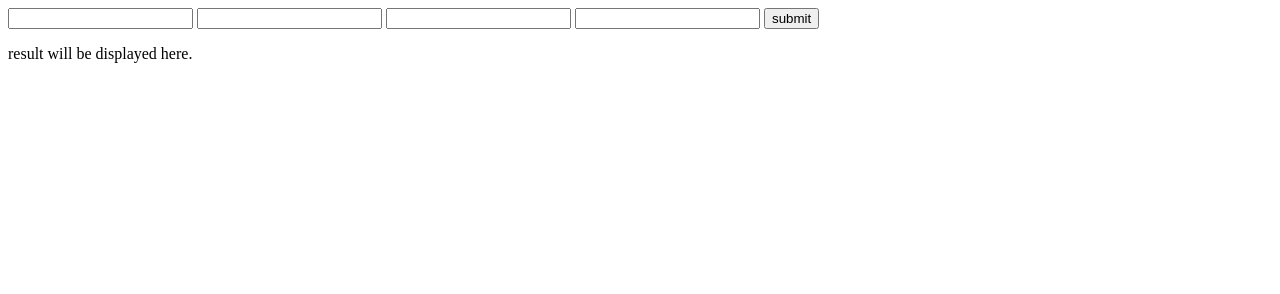
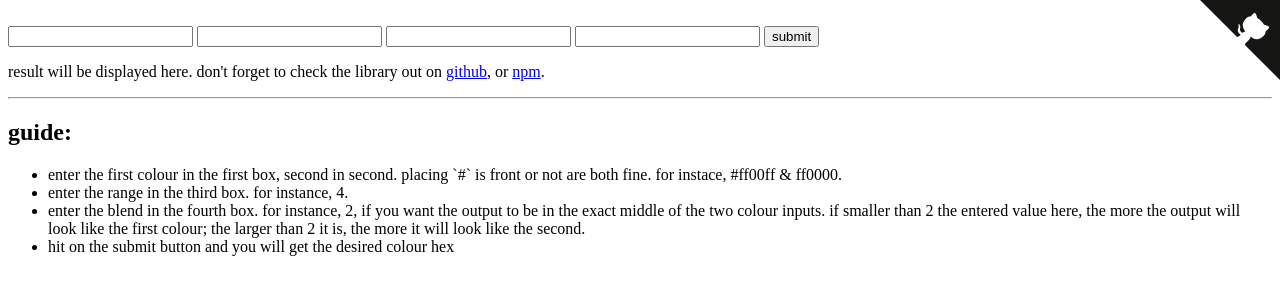
Before and after one commit to KnowsCount/hex-blender, a website: page demo/index.html in a window 1280 px wide. Drawn offline with Linux system fonts and the light colour scheme.

Commit message:
chore: enhance demo

```diff
--- a/demo/index.html
+++ b/demo/index.html
@@ -3,16 +3,100 @@
 	<head>
 		<title>hex-blender demo</title>
 	</head>
-        <input id="colour-one" type="text"></input>
-        <input id="colour-two" type="text"></input>
-        <input id="range" type="number"></input>
-        <input id="blend" type="number"></input>
+	<body>
+		<br />
+		<input id="colour-one" type="text" />
+		<input id="colour-two" type="text" />
+		<input id="range" type="number" />
+		<input id="blend" type="number" />
 		<button id="button" type="submit">submit</button>
-        <br>
-        <p id="result">result will be displayed here.</p>
+		<br />
+		<p id="result">
+			result will be displayed here. don't forget to check the library out
+			on <a href="https://github.com/KnowsCount/hex-blender">github</a>,
+			or <a href="https://www.npmjs.com/package/hex-blender">npm</a>.
+		</p>
+		<hr />
+		<h2>guide:</h2>
+		<ul>
+			<li>
+				enter the first colour in the first box, second in second.
+				placing `#` is front or not are both fine. for instace, #ff00ff
+				& ff0000.
+			</li>
+			<li>enter the range in the third box. for instance, 4.</li>
+			<li>
+				enter the blend in the fourth box. for instance, 2, if you want
+				the output to be in the exact middle of the two colour inputs.
+				if smaller than 2 the entered value here, the more the output
+				will look like the first colour; the larger than 2 it is, the
+				more it will look like the second.
+			</li>
+			<li>
+				hit on the submit button and you will get the desired colour hex
+			</li>
+		</ul>
+		<a
+			href="https://github.com/KnowsCount/hex-blender"
+			class="github-corner"
+			aria-label="view source"
+			><svg
+				width="80"
+				height="80"
+				viewBox="0 0 250 250"
+				style="
+					fill: #151513;
+					color: #fff;
+					position: absolute;
+					top: 0;
+					border: 0;
+					right: 0;
+				"
+				aria-hidden="true"
+			>
+				<path
+					d="M0,0 L115,115 L130,115 L142,142 L250,250 L250,0 Z"
+				></path>
+				<path
+					d="M128.3,109.0 C113.8,99.7 119.0,89.6 119.0,89.6 C122.0,82.7 120.5,78.6 120.5,78.6 C119.2,72.0 123.4,76.3 123.4,76.3 C127.3,80.9 125.5,87.3 125.5,87.3 C122.9,97.6 130.6,101.9 134.4,103.2"
+					fill="currentColor"
+					style="transform-origin: 130px 106px"
+					class="octo-arm"
+				></path>
+				<path
+					d="M115.0,115.0 C114.9,115.1 118.7,116.5 119.8,115.4 L133.7,101.6 C136.9,99.2 139.9,98.4 142.2,98.6 C133.8,88.0 127.5,74.4 143.8,58.0 C148.5,53.4 154.0,51.2 159.7,51.0 C160.3,49.4 163.2,43.6 171.4,40.1 C171.4,40.1 176.1,42.5 178.8,56.2 C183.1,58.6 187.2,61.8 190.9,65.4 C194.5,69.0 197.7,73.2 200.1,77.6 C213.8,80.2 216.3,84.9 216.3,84.9 C212.7,93.1 206.9,96.0 205.4,96.6 C205.1,102.4 203.0,107.8 198.3,112.5 C181.9,128.9 168.3,122.5 157.7,114.1 C157.9,116.9 156.7,120.9 152.7,124.9 L141.0,136.5 C139.8,137.7 141.6,141.9 141.8,141.8 Z"
+					fill="currentColor"
+					class="octo-body"
+				></path></svg></a
+		><style>
+			.github-corner:hover .octo-arm {
+				animation: octocat-wave 560ms ease-in-out;
+			}
+			@keyframes octocat-wave {
+				0%,
+				100% {
+					transform: rotate(0);
+				}
+				20%,
+				60% {
+					transform: rotate(-25deg);
+				}
+				40%,
+				80% {
+					transform: rotate(10deg);
+				}
+			}
+			@media (max-width: 500px) {
+				.github-corner:hover .octo-arm {
+					animation: none;
+				}
+				.github-corner .octo-arm {
+					animation: octocat-wave 560ms ease-in-out;
+				}
+			}
+		</style>
 
-		<script src="https://unpkg.com/hex-blender@1.0.2/dist/index.min.js">
-        </script>
+		<script src="https://unpkg.com/hex-blender@1.0.2/dist/index.min.js"></script>
 		<script>
 			const input1 = document.getElementById('colour-one')
 			const input2 = document.getElementById('colour-two')
@@ -22,7 +106,12 @@
 			const button = document.getElementById('button')
 
 			button.addEventListener('click', () => {
-                result.innerText = hexBlend(input1.value, input2.value, range.value, blend.value)
+				result.innerText = hexBlend(
+					input1.value,
+					input2.value,
+					range.value,
+					blend.value
+				)
 			})
 		</script>
 	</body>
```
Lines whose indentation alone changed are shown as unchanged.
